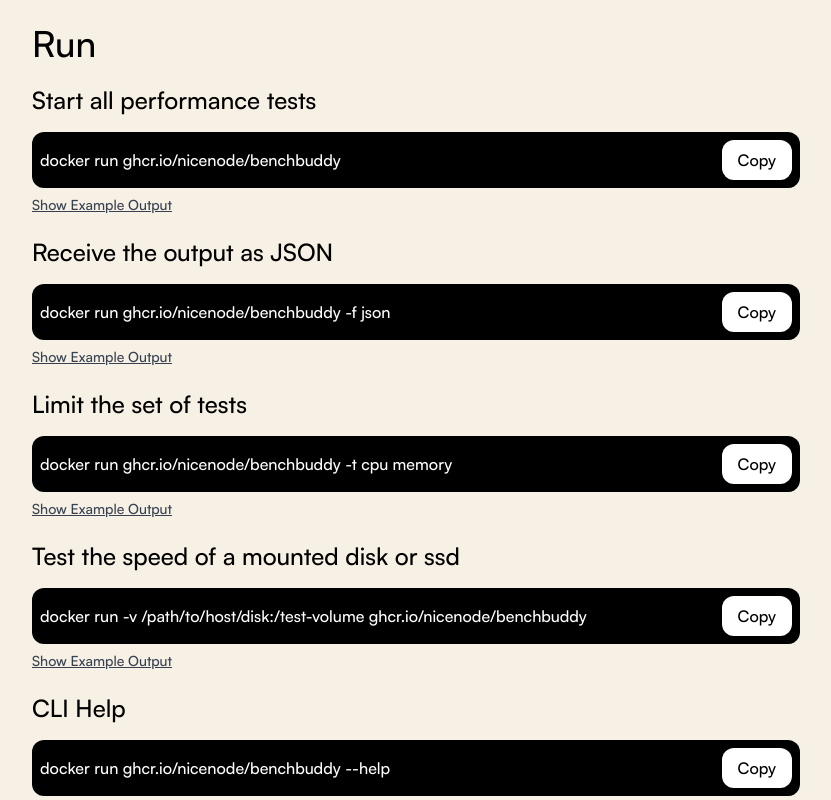
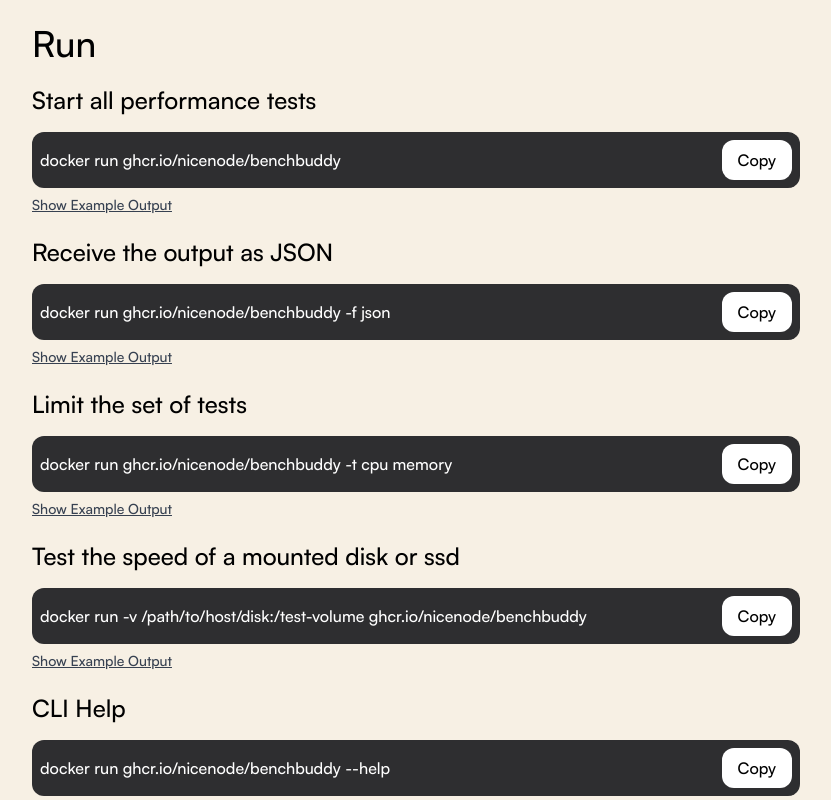
Before and after one commit to NiceNode/bench-buddy-website, a React (Create React App) app: page / in a window 1280 px wide. Shown: the part 1100-1900 px from the top of the page, without its empty margins (224-1055 px from the left). Built offline with nearby package versions, Linux system fonts and the light colour scheme; the HTML template or start-up script is replaced by a standard one.

Commit message:
Fix: Terminal colour

```diff
--- a/src/components/Command/Command.js
+++ b/src/components/Command/Command.js
@@ -23,7 +23,7 @@
       <div className="mt-5 w-full max-w-xs sm:max-w-sm md:max-w-md lg:max-w-3xl mx-auto">
         <p className="text-2xl font-satoshi">{title}</p>
       </div>
-      <div className="mt-4 w-full max-w-xs sm:max-w-sm md:max-w-md lg:max-w-3xl mx-auto bg-black rounded-xl p-2 relative">
+      <div className="mt-4 w-full max-w-xs sm:max-w-sm md:max-w-md lg:max-w-3xl mx-auto bg-terminal rounded-xl p-2 relative">
         <div className="text-white font-medium">
           <div className="flex justify-between items-center">
             <span>{text}</span>
@@ -40,7 +40,7 @@
         </div>
       </div>
       {showExampleOutput && (
-        <div className="mt-2 w-full max-w-xs sm:max-w-sm md:max-w-md lg:max-w-3xl mx-auto bg-black rounded-xl p-4 relative">
+        <div className="mt-2 w-full max-w-xs sm:max-w-sm md:max-w-md lg:max-w-3xl mx-auto bg-terminal rounded-xl p-4 relative">
           <p className="text-white font-medium whitespace-pre">{exampleOutput}</p>
         </div>
       )}
--- a/tailwind.config.js
+++ b/tailwind.config.js
@@ -11,6 +11,7 @@
       colors: {
         'aquamarine': '#92edb1',
         'base-color': '#F7F0E4',
+        'terminal': '#2E2E30'
       },
       fontFamily: {
         "satoshi": "Satoshi-Medium",
```
